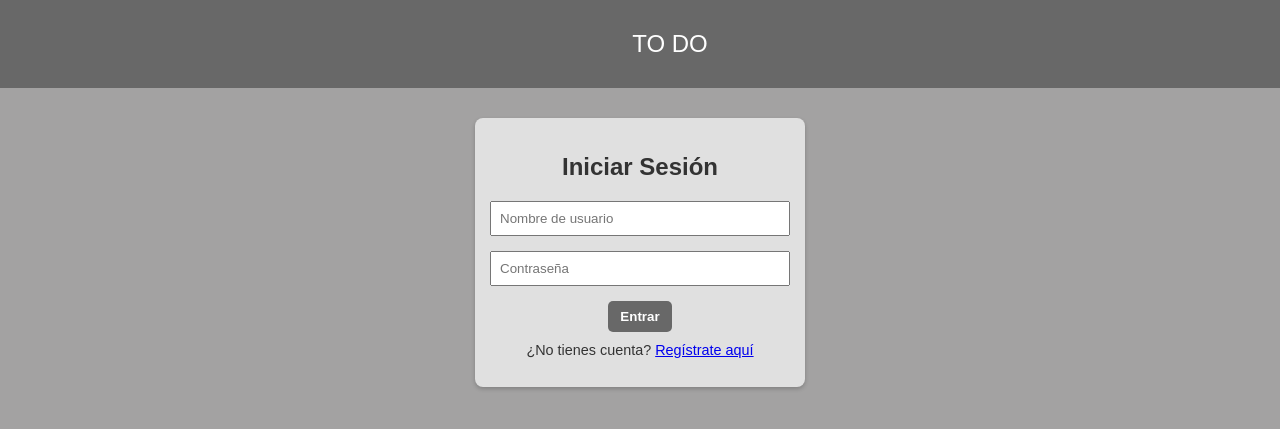
After one commit to ricardosanchez24/flask, a Flask app: page /login in a window 1280 px wide; the page is wider, and only the part inside the window is pictured. The commit adds this page. Shown: the top 429 px of that part. Run offline with Flask 3, Linux system fonts and the light colour scheme.

Commit message:
proyecto final con autenticacion y jwt listo para el despliegue

```diff
--- a/simple to do/app.py
+++ b/simple to do/app.py
@@ -1,22 +1,36 @@
 # Importa los módulos necesarios de la biblioteca Flask
-from flask import Flask, render_template, url_for, redirect, request
+from flask import Flask, render_template, url_for, redirect, request, jsonify, make_response
 from flask_sqlalchemy import SQLAlchemy
-
+from werkzeug.security import generate_password_hash, check_password_hash
+from flask_jwt_extended import JWTManager, create_access_token, jwt_required, get_jwt_identity, set_access_cookies, unset_jwt_cookies
 
 # 1. Inicialización de la Aplicación
 app = Flask(__name__)
 
 # 2. Almacén de Datos
+app.config['JWT_TOKEN_LOCATION'] = ['cookies']
+app.config['SECRET_KEY'] = 'mi_clave_secreta'
+app.config['JWT_COOKIE_CSRF_PROTECT'] = False
 
 app.config['SQLALCHEMY_DATABASE_URI'] =  'mysql+pymysql://root:123456789@localhost/lista_tareas'
 app.config['SQLALCHEMY_TRACK_MODIFICATIONS'] = False
 
 db = SQLAlchemy(app)
+jwt = JWTManager(app)
+
+class Usuario(db.Model):
+     id = db.Column(db.Integer, primary_key = True)
+     nombre = db.Column(db.String(50), nullable = False, unique = True)
+     contraseña = db.Column(db.String(260), nullable = False)
+
+     def __repr__(self):
+          return f'usuario: {self.nombre} '
 
 class Tarea(db.Model):
      id = db.Column(db.Integer, primary_key = True)
      contenido = db.Column(db.String(200), nullable = True)
      completada = db.Column(db.Boolean, default = False)
+     id_usuario = db.Column(db.Integer, db.ForeignKey('usuario.id'), nullable = True)
 
      def __repr__(self):
           return f'tarea: {self.id} '
@@ -24,21 +38,23 @@ class Tarea(db.Model):
 # 3. Definición de la Ruta Principal (Home)
 
 @app.route('/', methods = ['POST','GET'])
+@jwt_required()
 def formulario_backend():
-
+    usuario_actual = int(get_jwt_identity())
     if request.method == 'POST':
         nueva_tarea = request.form.get('tarea')
         if nueva_tarea:
-            nueva_tarea_db = Tarea(contenido=nueva_tarea)
+            nueva_tarea_db = Tarea(contenido=nueva_tarea, id_usuario=usuario_actual)
             db.session.add(nueva_tarea_db)
             db.session.commit()
 
         return redirect(url_for('formulario_backend'))
 
-    tareas_db = Tarea.query.all()
+    tareas_db = Tarea.query.filter_by(id_usuario=usuario_actual).all()
     return render_template('index.html', tareas=tareas_db)
 
 @app.route('/eliminar/<int:id_tarea>', methods = ['POST'])
+
 def eliminar_tarea(id_tarea):
 
         tarea_eliminar = Tarea.query.get_or_404(id_tarea)
@@ -58,6 +74,50 @@ def completar_tarea(tarea_id):
 
     return redirect(url_for('formulario_backend'))
 
+@app.route('/registro', methods = ['POST','GET'])
+def registro_usuario():
+
+    if request.method == 'POST':
+
+        nombre = request.form.get('nombre')
+        contraseña = request.form.get('contraseña')
+
+        if nombre and contraseña:
+            contraseña_encriptada = generate_password_hash(contraseña)
+            nuevo_usuario_db = Usuario(nombre=nombre, contraseña=contraseña_encriptada)
+            db.session.add(nuevo_usuario_db)
+            db.session.commit()
+
+        return redirect(url_for('login_usuario'))
+
+    return render_template('registro.html')
+
+@app.route('/login', methods = ['POST','GET'])
+def login_usuario():
+
+    if request.method == 'POST':
+
+        nombre = request.form.get('nombre')
+        contraseña = request.form.get('contraseña')
+
+        usuario_db = Usuario.query.filter_by(nombre=nombre).first()
+
+        if usuario_db and check_password_hash(usuario_db.contraseña, contraseña):
+            token_acceso = create_access_token(identity=str(usuario_db.id))
+            respuesta = redirect(url_for('formulario_backend'))
+            set_access_cookies(respuesta, token_acceso)
+            return respuesta
+        else:
+            return "Credenciales inválidas. Inténtalo de nuevo."
+
+    return render_template('login.html')
+
+@app.route('/logout', methods=['POST'])
+def logout_usuario():
+    respuesta = redirect(url_for('login_usuario'))
+    unset_jwt_cookies(respuesta)
+    return respuesta
+
 if __name__ == '__main__':
     with app.app_context():
          #db.drop_all()
--- a/simple to do/static/css/style.css
+++ b/simple to do/static/css/style.css
@@ -108,7 +108,10 @@ body {
     background-color: #686868;
     color: white;
 }
-
+/*.cerrar_secion{
+    text-align: right;
+    margin-right: 40px;
+}*/
 /* Reglas antiguas eliminadas o modificadas: */
 /* .li: Ya no se usa directamente, lo reemplazamos por .tarea-fila-card y .tarea-texto */
 /* .boton: La regla margin-bottom/top: 10px se movió y mejoró dentro de .botones button */
--- /dev/null
+++ b/simple to do/templates/login.html
@@ -0,0 +1,21 @@
+{% extends './base.html' %}
+
+{% block body %}
+<div class="posiciones">
+    <div class="tarea-fila-card" style="display: block; width: 300px; text-align: center;">
+        <h2>Iniciar Sesión</h2>
+        <form action="{{ url_for('login_usuario') }}" method="post" style="display: flex; flex-direction: column; gap: 15px;">
+
+            <input type="text" name="nombre" placeholder="Nombre de usuario" required style="padding: 8px;">
+            <input type="password" name="contraseña" placeholder="Contraseña" required style="padding: 8px;">
+
+            <div class="botones" style="justify-content: center;">
+                <button type="submit">Entrar</button>
+            </div>
+        </form>
+        <p style="margin-top: 10px; font-size: 0.9em;">
+            ¿No tienes cuenta? <a href="{{ url_for('registro_usuario') }}">Regístrate aquí</a>
+        </p>
+    </div>
+</div>
+{% endblock %}
```
Also changed, not shown: simple to do/templates/index.html (+10 -0 lines), simple to do/templates/registro.html (added, +21 -0 lines).
